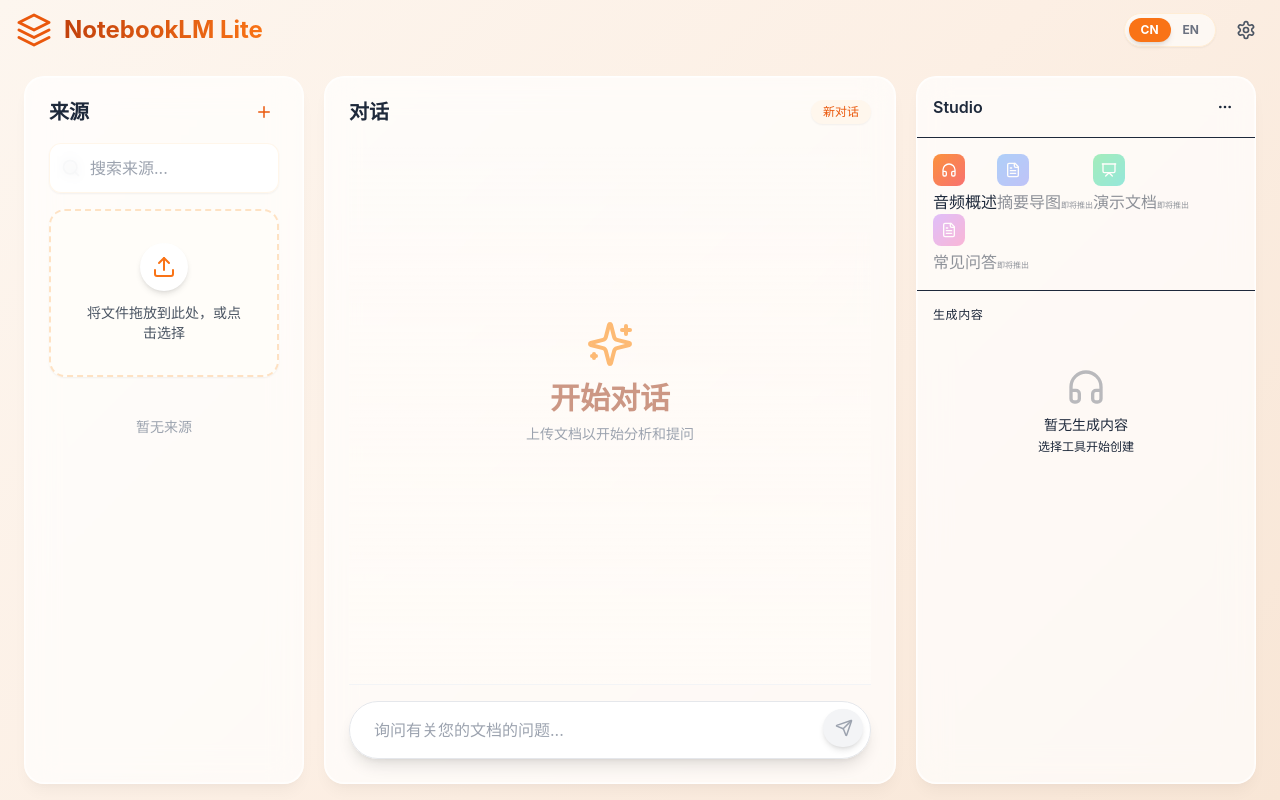
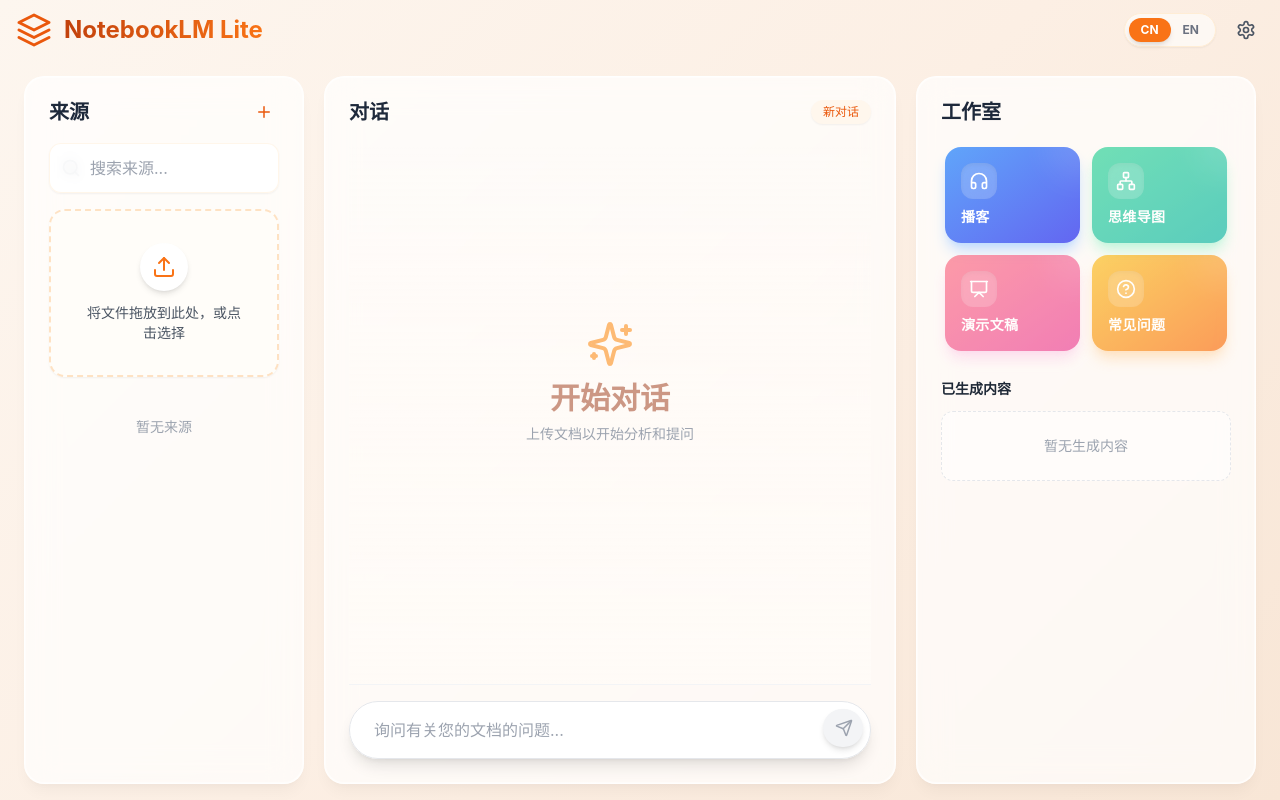
Before and after one commit to LRriver/NotebookLM-Lite, a React (Vite) app in the folder frontend/: page / in a window 1280 px wide. Built offline with nearby package versions, Linux system fonts and the light colour scheme.

Commit message:
feat(frontend): colorful tool buttons and pass TTS params in API call

```diff
--- a/frontend/src/components/StudioPanel.tsx
+++ b/frontend/src/components/StudioPanel.tsx
@@ -1,10 +1,7 @@
 import React, { useState } from 'react';
-import {
-    Mic, FileText, Image, Video, Presentation,
-    Play, Pause, Download, Loader2, Clock, ChevronDown, ChevronUp,
-    Headphones, MoreHorizontal
-} from 'lucide-react';
+import { Headphones, Network, Presentation, HelpCircle, Mic, Download, Loader2, Play, ChevronDown, ChevronUp } from 'lucide-react';
 import type { ApiConfig, GeneratedContent } from '../App';
+import { useLanguage, translations } from '../App';
 
 interface StudioPanelProps {
     documentIds: string[];
@@ -13,41 +10,26 @@ interface StudioPanelProps {
     onContentGenerated: (content: GeneratedContent) => void;
 }
 
-const DURATION_OPTIONS = [
-    { value: '3-5', label: '3-5 分钟', desc: '简短' },
-    { value: '5-10', label: '5-10 分钟', desc: '标准' },
-    { value: '10-15', label: '10-15 分钟', desc: '详细' },
-    { value: '15-20', label: '15-20 分钟', desc: '深度' },
+// Tool definitions with gradient colors
+const TOOLS = [
+    { id: 'podcast', icon: Headphones, labelKey: 'podcast', gradient: 'from-blue-400 to-indigo-500', shadow: 'shadow-blue-200', available: true },
+    { id: 'mindmap', icon: Network, labelKey: 'mindmap', gradient: 'from-emerald-400 to-teal-500', shadow: 'shadow-emerald-200', available: false },
+    { id: 'ppt', icon: Presentation, labelKey: 'ppt', gradient: 'from-rose-400 to-pink-500', shadow: 'shadow-pink-200', available: false },
+    { id: 'faq', icon: HelpCircle, labelKey: 'faq', gradient: 'from-amber-400 to-orange-500', shadow: 'shadow-orange-200', available: false },
 ];
 
-const TOOLS = [
-    { id: 'podcast', icon: Headphones, label: '音频概述', color: 'from-orange-400 to-red-400', available: true },
-    { id: 'summary', icon: FileText, label: '摘要导图', color: 'from-blue-400 to-indigo-400', available: false },
-    { id: 'ppt', icon: Presentation, label: '演示文档', color: 'from-green-400 to-teal-400', available: false },
-    { id: 'faq', icon: FileText, label: '常见问答', color: 'from-purple-400 to-pink-400', available: false },
-];
+export const StudioPanel: React.FC<StudioPanelProps> = ({ documentIds, config, contents, onContentGenerated }) => {
+    const { lang } = useLanguage();
+    const t = translations[lang];
 
-export const StudioPanel: React.FC<StudioPanelProps> = ({
-    documentIds,
-    config,
-    contents,
-    onContentGenerated
-}) => {
     const [activeTool, setActiveTool] = useState<string | null>(null);
     const [duration, setDuration] = useState('5-10');
     const [isGenerating, setIsGenerating] = useState(false);
-    const [playingId, setPlayingId] = useState<string | null>(null);
     const [expandedId, setExpandedId] = useState<string | null>(null);
 
     const handleGeneratePodcast = async () => {
-        if (documentIds.length === 0) {
-            alert('请先上传文档');
-            return;
-        }
-        if (!config.textApiKey) {
-            alert('请先配置文本模型 API Key');
-            return;
-        }
+        if (documentIds.length === 0) return alert('No documents to process');
+        if (!config.textApiKey) return alert('Configure API Key first');
 
         setIsGenerating(true);
         try {
@@ -63,78 +45,77 @@ export const StudioPanel: React.FC<StudioPanelProps> = ({
                     llm_provider: config.textProvider,
                     llm_api_key: config.textApiKey,
                     llm_base_url: config.textBaseUrl || undefined,
-                    llm_model: config.textModel,
+                    llm_model: config.textModel || undefined,
                     tts_provider: config.speechProvider,
-                    tts_api_key: config.speechApiKey || config.textApiKey
+                    tts_api_key: config.speechApiKey || config.textApiKey,
+                    tts_base_url: config.speechBaseUrl || undefined,
+                    tts_model: config.speechModel || undefined
                 })
             });
 
-            if (!response.ok) {
+            if (!response.ok) throw new Error('Generation failed');
             const data = await response.json();
-                throw new Error(data.detail || '生成失败');
-            }
 
-            const data = await response.json();
             onContentGenerated({
                 id: Date.now().toString(),
                 type: 'podcast',
-                title: `播客 - ${new Date().toLocaleString('zh-CN', { month: 'short', day: 'numeric', hour: '2-digit', minute: '2-digit' })}`,
+                title: lang === 'zh' ? '音频摘要：项目提案' : 'Audio Summary: Project Proposal',
                 createdAt: new Date(),
                 audioUrl: data.audio_url,
                 transcript: data.transcript
             });
             setActiveTool(null);
-        } catch (err: any) {
-            alert(err.message || '生成失败');
+        } catch (e: any) {
+            alert(e.message || 'Error generating podcast');
         } finally {
             setIsGenerating(false);
         }
     };
 
-    const handleDownload = async (audioUrl: string, title: string) => {
-        try {
-            const response = await fetch(audioUrl);
-            const blob = await response.blob();
-            const url = window.URL.createObjectURL(blob);
-            const a = document.createElement('a');
-            a.href = url;
-            a.download = `${title}.mp3`;
-            document.body.appendChild(a);
-            a.click();
-            document.body.removeChild(a);
-            window.URL.revokeObjectURL(url);
-        } catch (err) {
-            alert('下载失败');
-        }
-    };
+    const durationOptions = [
+        { value: '3-5', label: '3-5 min', desc: t.quick },
+        { value: '5-10', label: '5-10 min', desc: t.standard },
+        { value: '10-15', label: '10-15 min', desc: t.detailed },
+        { value: '15-20', label: '15-20 min', desc: t.deepDive }
+    ];
 
     return (
-        <div className="flex flex-col h-full">
-            {/* Header */}
-            <div className="flex items-center justify-between px-4 py-4 border-b border-[var(--border-light)]">
-                <h2 className="font-semibold text-[var(--warm-800)]">Studio</h2>
-                <button className="p-1.5 hover:bg-[var(--bg-hover)] rounded-lg transition-colors">
-                    <MoreHorizontal className="w-4 h-4 text-[var(--warm-400)]" />
-                </button>
+        <>
+            <div className="panel-header">
+                <h2>{t.studio}</h2>
             </div>
 
-            {/* Tools Grid */}
-            <div className="p-4 border-b border-[var(--border-light)]">
-                <div className="tool-grid">
+            <div className="panel-body">
+                {/* Tool Grid - All Colorful */}
+                <div className="grid grid-cols-2 gap-3 p-1 mb-6">
                     {TOOLS.map((tool) => {
                         const Icon = tool.icon;
+                        const label = t.tools[tool.labelKey as keyof typeof t.tools];
+                        const isActive = activeTool === tool.id;
+
                         return (
                             <button
                                 key={tool.id}
-                                onClick={() => tool.available && setActiveTool(activeTool === tool.id ? null : tool.id)}
-                                disabled={!tool.available}
-                                className={`tool-btn ${activeTool === tool.id ? 'active' : ''} ${!tool.available ? 'opacity-50 cursor-not-allowed' : ''}`}
+                                onClick={() => tool.available && setActiveTool(isActive ? null : tool.id)}
+                                className={`
+                                    group relative overflow-hidden h-24 rounded-2xl p-4 flex flex-col justify-between
+                                    bg-gradient-to-br ${tool.gradient}
+                                    text-white shadow-lg ${tool.shadow}
+                                    transition-all duration-300 hover:scale-[1.02] hover:shadow-xl active:scale-95
+                                    ${!tool.available ? 'opacity-70' : ''}
+                                `}
+                                style={isActive ? { boxShadow: '0 0 0 4px #f59e0b, 0 10px 15px -3px rgba(0, 0, 0, 0.1)' } : {}}
                             >
-                                <div className={`w-8 h-8 rounded-lg bg-gradient-to-br ${tool.color} flex items-center justify-center mb-1`}>
-                                    <Icon className="w-4 h-4 text-white" />
+                                {/* Decorative Circle */}
+                                <div className="absolute top-0 right-0 w-16 h-16 bg-white opacity-10 rounded-full -mr-8 -mt-8 blur-lg" />
+
+                                {/* Icon */}
+                                <div className="bg-white/20 w-fit p-2 rounded-xl backdrop-blur-md shadow-inner group-hover:bg-white/30 transition-colors">
+                                    <Icon size={20} />
                                 </div>
-                                <span>{tool.label}</span>
-                                {!tool.available && <span className="text-[8px] text-[var(--warm-400)]">即将推出</span>}
+
+                                {/* Label */}
+                                <p className="font-bold text-sm tracking-wide">{label}</p>
                             </button>
                         );
                     })}
@@ -142,127 +123,91 @@ export const StudioPanel: React.FC<StudioPanelProps> = ({
 
                 {/* Podcast Options */}
                 {activeTool === 'podcast' && (
-                    <div className="mt-4 p-4 bg-[var(--warm-50)] rounded-xl fade-in">
-                        <label className="label">播客时长</label>
+                    <div className="mb-6 p-4 bg-white rounded-2xl border border-gray-100 shadow-sm animate-fade-in">
+                        <label className="text-xs font-bold text-gray-500 uppercase tracking-wider block mb-3">{t.duration}</label>
                         <div className="grid grid-cols-2 gap-2 mb-4">
-                            {DURATION_OPTIONS.map((opt) => (
+                            {durationOptions.map(d => (
                                 <button
-                                    key={opt.value}
-                                    onClick={() => setDuration(opt.value)}
-                                    className={`p-2 rounded-lg text-left transition-all ${duration === opt.value
-                                            ? 'bg-gradient-to-br from-amber-400 to-orange-500 text-white'
-                                            : 'bg-white border border-[var(--border-light)] hover:border-[var(--primary-300)]'
-                                        }`}
+                                    key={d.value}
+                                    onClick={() => setDuration(d.value)}
+                                    className={`py-2.5 px-3 text-left rounded-xl border transition-all ${duration === d.value
+                                        ? 'bg-gradient-to-r from-amber-500 to-orange-500 border-transparent text-white shadow-md'
+                                        : 'border-gray-200 text-gray-600 hover:bg-gray-50 bg-white'}`}
                                 >
-                                    <div className="text-sm font-medium">{opt.label}</div>
-                                    <div className={`text-xs ${duration === opt.value ? 'text-white/80' : 'text-[var(--warm-400)]'}`}>
-                                        {opt.desc}
-                                    </div>
+                                    <div className="text-sm font-semibold">{d.label}</div>
+                                    <div className={`text-[10px] ${duration === d.value ? 'text-white/80' : 'text-gray-400'}`}>{d.desc}</div>
                                 </button>
                             ))}
                         </div>
                         <button
                             onClick={handleGeneratePodcast}
-                            disabled={isGenerating || documentIds.length === 0}
-                            className="btn btn-primary w-full"
+                            disabled={isGenerating}
+                            className="w-full py-3 rounded-xl bg-gradient-to-r from-amber-500 to-orange-500 text-white font-semibold text-sm shadow-lg shadow-orange-500/20 hover:shadow-xl transition-all flex items-center justify-center gap-2"
                         >
-                            {isGenerating ? (
-                                <>
-                                    <Loader2 className="w-4 h-4 animate-spin mr-2" />
-                                    生成中...
-                                </>
-                            ) : (
-                                <>
-                                    <Mic className="w-4 h-4 mr-2" />
-                                    生成播客
-                                </>
-                            )}
+                            {isGenerating ? <Loader2 size={18} className="animate-spin" /> : <Mic size={18} />}
+                            {t.generatePodcast}
                         </button>
                     </div>
                 )}
+
+                {/* Generated Content Section */}
+                <div>
+                    <h3 className="text-sm font-bold text-gray-800 mb-3">{t.generatedContent}</h3>
+
+                    {contents.length === 0 && (
+                        <div className="p-6 border border-dashed border-gray-200 rounded-xl text-center bg-white/50">
+                            <p className="text-sm text-gray-400">{t.noContent}</p>
                         </div>
+                    )}
 
-            {/* Generated Contents */}
-            <div className="flex-1 overflow-y-auto p-4">
-                <h3 className="text-xs font-medium text-[var(--warm-500)] uppercase tracking-wider mb-3">
-                    生成内容
-                </h3>
-
-                {contents.length === 0 ? (
-                    <div className="text-center py-8 text-[var(--warm-400)]">
-                        <Headphones className="w-10 h-10 mx-auto mb-2 opacity-30" />
-                        <p className="text-sm">暂无生成内容</p>
-                        <p className="text-xs mt-1">选择工具开始创建</p>
-                    </div>
-                ) : (
-                    <div className="space-y-3">
                     {contents.map((content) => (
-                            <div key={content.id} className="output-card">
+                        <div key={content.id} className="bg-white rounded-2xl p-4 mb-3 shadow-sm border border-gray-100 hover:shadow-md transition-shadow">
                             <div
-                                    className="output-card-header cursor-pointer"
+                                className="flex items-center justify-between cursor-pointer"
                                 onClick={() => setExpandedId(expandedId === content.id ? null : content.id)}
                             >
-                                    <div className="w-8 h-8 rounded-lg bg-gradient-to-br from-orange-400 to-red-400 flex items-center justify-center mr-3">
-                                        <Headphones className="w-4 h-4 text-white" />
+                                <div className="flex items-center gap-3">
+                                    <div className="w-10 h-10 rounded-xl bg-orange-50 text-orange-600 flex items-center justify-center">
+                                        <Headphones size={20} />
                                     </div>
-                                    <div className="flex-1 min-w-0">
-                                        <p className="text-sm font-medium text-[var(--warm-800)] truncate">
-                                            {content.title}
-                                        </p>
-                                        <p className="text-xs text-[var(--warm-400)]">
-                                            {content.createdAt.toLocaleString('zh-CN', {
-                                                month: 'short', day: 'numeric',
-                                                hour: '2-digit', minute: '2-digit'
-                                            })}
-                                        </p>
+                                    <div>
+                                        <div className="text-sm font-semibold text-gray-800">{content.title}</div>
+                                        <div className="text-[11px] text-gray-400">
+                                            {content.createdAt.toLocaleTimeString([], { hour: '2-digit', minute: '2-digit' })}
                                         </div>
-                                    {expandedId === content.id ? (
-                                        <ChevronUp className="w-4 h-4 text-[var(--warm-400)]" />
-                                    ) : (
-                                        <ChevronDown className="w-4 h-4 text-[var(--warm-400)]" />
-                                    )}
+                                    </div>
+                                </div>
+                                {expandedId === content.id ? <ChevronUp size={18} className="text-gray-400" /> : <ChevronDown size={18} className="text-gray-400" />}
                             </div>
 
                             {expandedId === content.id && content.audioUrl && (
-                                    <div className="output-card-body fade-in">
-                                        {/* Audio Player */}
-                                        <div className="audio-player mb-3">
-                                            <audio
-                                                controls
-                                                className="w-full"
-                                                src={content.audioUrl}
-                                            />
+                                <div className="mt-4 animate-fade-in">
+                                    <div className="bg-orange-50 rounded-xl p-3 flex items-center gap-3 border border-orange-100">
+                                        <button className="w-10 h-10 bg-orange-600 rounded-full flex items-center justify-center text-white shadow-md hover:bg-orange-700 transition">
+                                            <Play size={16} className="ml-0.5" fill="currentColor" />
+                                        </button>
+                                        {/* Waveform */}
+                                        <div className="flex-1 flex items-center gap-[2px] h-8 overflow-hidden">
+                                            {[...Array(20)].map((_, i) => (
+                                                <div key={i} className="w-1 bg-orange-300 rounded-full" style={{ height: `${30 + Math.random() * 70}%` }} />
+                                            ))}
+                                        </div>
+                                        <span className="text-xs font-semibold text-orange-700">5:30</span>
                                     </div>
 
-                                        {/* Actions */}
-                                        <div className="flex gap-2">
-                                            <button
-                                                onClick={() => handleDownload(content.audioUrl!, content.title)}
-                                                className="btn btn-secondary flex-1"
-                                            >
-                                                <Download className="w-4 h-4 mr-2" />
-                                                下载音频
+                                    <p className="mt-3 text-xs text-gray-600 leading-relaxed line-clamp-2">
+                                        {content.transcript || (lang === 'zh' ? '关于项目目标、策略和预算的简明音频概述。' : 'A concise audio overview of the project goals, strategy, and budget.')}
+                                    </p>
+
+                                    <button className="mt-3 w-full py-2.5 rounded-xl border border-gray-200 text-sm font-medium text-gray-600 hover:bg-gray-50 flex items-center justify-center gap-2">
+                                        <Download size={16} /> Download
                                     </button>
-                                        </div>
-
-                                        {/* Transcript Preview */}
-                                        {content.transcript && (
-                                            <div className="mt-3 p-3 bg-[var(--warm-50)] rounded-lg">
-                                                <p className="text-xs font-medium text-[var(--warm-600)] mb-2">
-                                                    📝 文字稿
-                                                </p>
-                                                <p className="text-xs text-[var(--warm-500)] line-clamp-4">
-                                                    {content.transcript}
-                                                </p>
-                                            </div>
-                                        )}
                                 </div>
                             )}
                         </div>
                     ))}
                 </div>
-                )}
             </div>
-        </div>
+        </>
     );
 };
```
Lines whose indentation alone changed are shown as unchanged.
